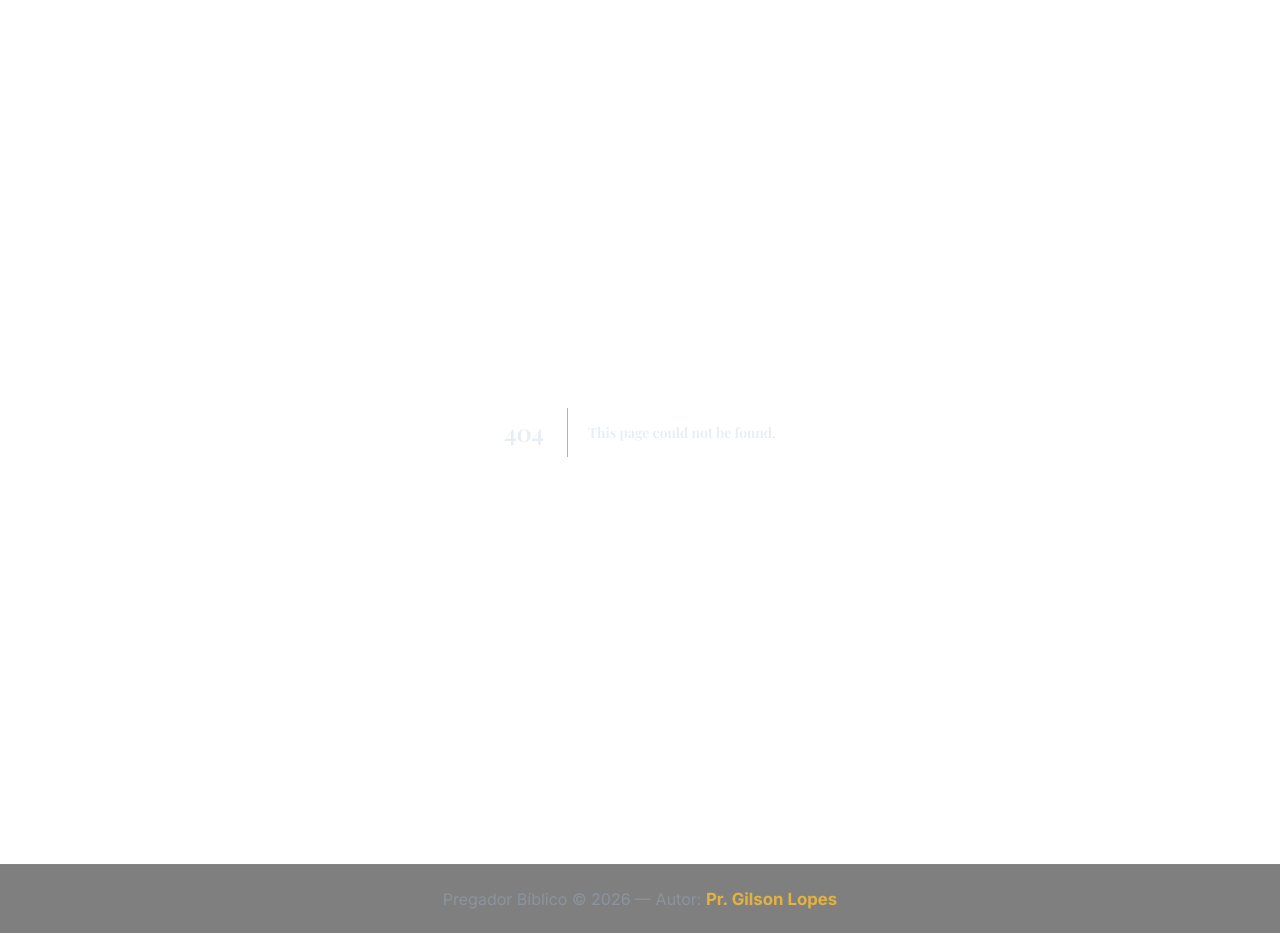
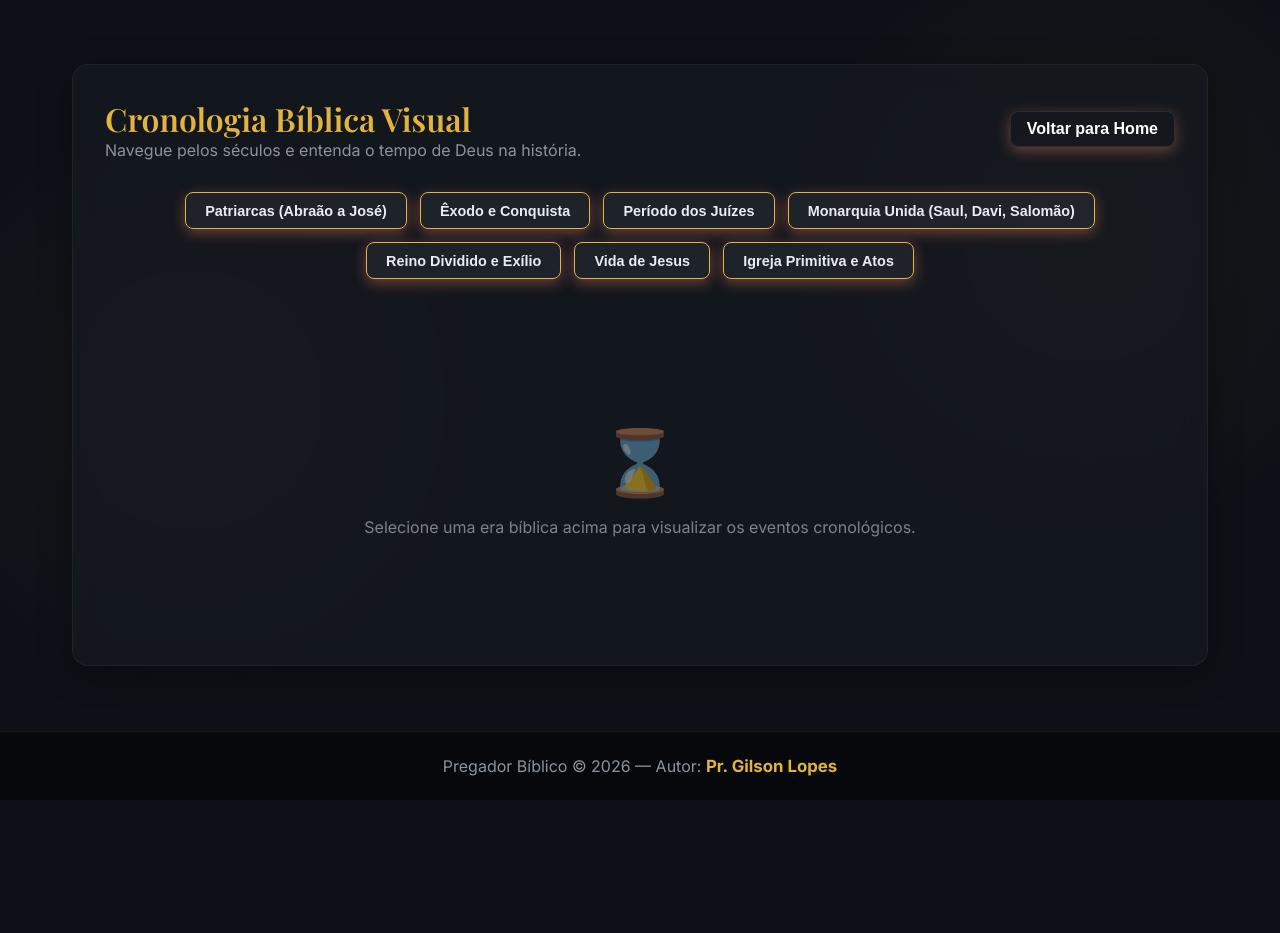
Before and after one commit to prgilsonlopes6-cmyk/pregador-biblico-app, a Next.js app: page /cronologia in a window 1280 px wide. Before the commit this address had no page. After the commit the page ends 800 px from the top, so only its background shows below. Built offline with nearby package versions, Linux system fonts and the light colour scheme; a web font is replaced by a local one.

Commit message:
Adiciona Cronologia Bíblica Visual com linha do tempo interativa

```diff
--- /dev/null
+++ b/src/app/cronologia/page.tsx
@@ -0,0 +1,173 @@
+"use client";
+
+import Link from 'next/link';
+import { useState, useEffect } from 'react';
+
+interface TimelineEvent {
+  date: string;
+  title: string;
+  description: string;
+  characters: string[];
+  significance: string;
+}
+
+interface TimelineData {
+  era: string;
+  summary: string;
+  events: TimelineEvent[];
+}
+
+const ERAS = [
+  "Patriarcas (Abraão a José)",
+  "Êxodo e Conquista",
+  "Período dos Juízes",
+  "Monarquia Unida (Saul, Davi, Salomão)",
+  "Reino Dividido e Exílio",
+  "Vida de Jesus",
+  "Igreja Primitiva e Atos"
+];
+
+export default function CronologiaBiblica() {
+  const [selectedEra, setSelectedEra] = useState('');
+  const [data, setData] = useState<TimelineData | null>(null);
+  const [isLoading, setIsLoading] = useState(false);
+
+  const fetchTimeline = async (era: string) => {
+    setSelectedEra(era);
+    setIsLoading(true);
+    setData(null);
+
+    try {
+      const res = await fetch('/api/cronologia', {
+        method: 'POST',
+        headers: { 'Content-Type': 'application/json' },
+        body: JSON.stringify({ era }),
+      });
+
+      if (res.ok) {
+        const result = await res.json();
+        setData(result);
+      } else {
+        alert('Erro ao carregar cronologia.');
+      }
+    } catch (err) {
+      console.error(err);
+      alert('Erro de conexão.');
+    } finally {
+      setIsLoading(false);
+    }
+  };
+
+  return (
+    <div className="glass-panel" style={{ marginTop: '2rem' }}>
+      <div style={{ display: 'flex', justifyContent: 'space-between', alignItems: 'center', marginBottom: '2rem' }}>
+        <div>
+           <h1 className="text-gold">Cronologia Bíblica Visual</h1>
+           <p style={{ color: 'var(--text-secondary)' }}>Navegue pelos séculos e entenda o tempo de Deus na história.</p>
+        </div>
+        <Link href="/">
+          <button className="btn-primary" style={{ padding: '0.5rem 1rem', background: 'transparent', border: '1px solid var(--border-color)' }}>Voltar para Home</button>
+        </Link>
+      </div>
+
+      <div style={{ display: 'flex', flexWrap: 'wrap', gap: '0.8rem', marginBottom: '3rem', justifyContent: 'center' }}>
+        {ERAS.map(era => (
+          <button
+            key={era}
+            onClick={() => fetchTimeline(era)}
+            className="btn-primary"
+            style={{
+              background: selectedEra === era ? 'var(--gold-accent)' : 'rgba(255,255,255,0.05)',
+              color: selectedEra === era ? '#111' : 'var(--text-primary)',
+              border: '1px solid var(--gold-accent)',
+              fontSize: '0.9rem',
+              padding: '0.6rem 1.2rem'
+            }}
+          >
+            {era}
+          </button>
+        ))}
+      </div>
+
+      {isLoading && (
+        <div style={{ textAlign: 'center', padding: '4rem' }}>
+          <div className="loader" style={{ margin: '0 auto 1rem' }}></div>
+          <p>Consultando registros históricos com a IA...</p>
+        </div>
+      )}
+
+      {data && (
+        <div style={{ animation: 'fadeIn 0.5s ease-in' }}>
+          <div className="glass-panel" style={{ background: 'rgba(227, 179, 65, 0.05)', border: '1px solid rgba(227, 179, 65, 0.2)', marginBottom: '3rem', textAlign: 'center' }}>
+            <h2 className="text-gold" style={{ marginBottom: '0.5rem' }}>{data.era}</h2>
+            <p style={{ maxWidth: '800px', margin: '0 auto', fontSize: '1.1rem', lineHeight: '1.6' }}>{data.summary}</p>
+          </div>
+
+          <div style={{ position: 'relative', paddingLeft: '2rem', borderLeft: '2px solid var(--gold-accent)', marginLeft: '1rem' }}>
+            {data.events.map((event, index) => (
+              <div key={index} style={{ marginBottom: '3rem', position: 'relative' }}>
+                {/* Timeline Dot */}
+                <div style={{
+                  position: 'absolute',
+                  left: '-2.6rem',
+                  top: '0.5rem',
+                  width: '1.2rem',
+                  height: '1.2rem',
+                  borderRadius: '50%',
+                  background: 'var(--gold-accent)',
+                  boxShadow: '0 0 10px var(--gold-accent)'
+                }}></div>
+
+                <div className="glass-panel" style={{ background: 'rgba(255,255,255,0.03)', padding: '1.5rem' }}>
+                  <div style={{ display: 'flex', justifyContent: 'space-between', alignItems: 'flex-start', marginBottom: '1rem' }}>
+                    <span style={{ background: 'var(--gold-accent)', color: '#111', padding: '0.2rem 0.8rem', borderRadius: '4px', fontWeight: 'bold', fontSize: '0.9rem' }}>
+                      {event.date}
+                    </span>
+                    <h3 className="text-accent" style={{ margin: 0, fontSize: '1.4rem' }}>{event.title}</h3>
+                  </div>
+
+                  <p style={{ lineHeight: '1.6', marginBottom: '1rem' }}>{event.description}</p>
+
+                  <div style={{ display: 'grid', gridTemplateColumns: '1fr 1fr', gap: '1rem' }}>
+                    <div style={{ fontSize: '0.9rem', color: 'var(--text-secondary)' }}>
+                      <strong style={{ color: 'var(--text-primary)' }}>Personagens:</strong> {event.characters.join(', ')}
+                    </div>
+                    <div style={{ fontSize: '0.9rem', fontStyle: 'italic', borderLeft: '2px solid rgba(247, 129, 102, 0.3)', paddingLeft: '1rem' }}>
+                      <strong style={{ color: 'var(--accent-color)' }}>Significância:</strong> {event.significance}
+                    </div>
+                  </div>
+                </div>
+              </div>
+            ))}
+          </div>
+        </div>
+      )}
+
+      {!data && !isLoading && (
+        <div style={{ padding: '6rem', textAlign: 'center', opacity: 0.5 }}>
+          <div style={{ fontSize: '4rem', marginBottom: '1rem' }}>⌛</div>
+          <p>Selecione uma era bíblica acima para visualizar os eventos cronológicos.</p>
+        </div>
+      )}
+
+      <style jsx>{`
+        @keyframes fadeIn {
+          from { opacity: 0; transform: translateX(-10px); }
+          to { opacity: 1; transform: translateX(0); }
+        }
+        .loader {
+          border: 4px solid rgba(227, 179, 65, 0.1);
+          border-top: 4px solid var(--gold-accent);
+          border-radius: 50%;
+          width: 40px;
+          height: 40px;
+          animation: spin 1s linear infinite;
+        }
+        @keyframes spin {
+          0% { transform: rotate(0deg); }
+          100% { transform: rotate(360deg); }
+        }
+      `}</style>
+    </div>
+  );
+}
```
Also changed, not shown: src/app/api/cronologia/route.ts (added, +57 -0 lines), src/app/page.tsx (+12 -0 lines).
